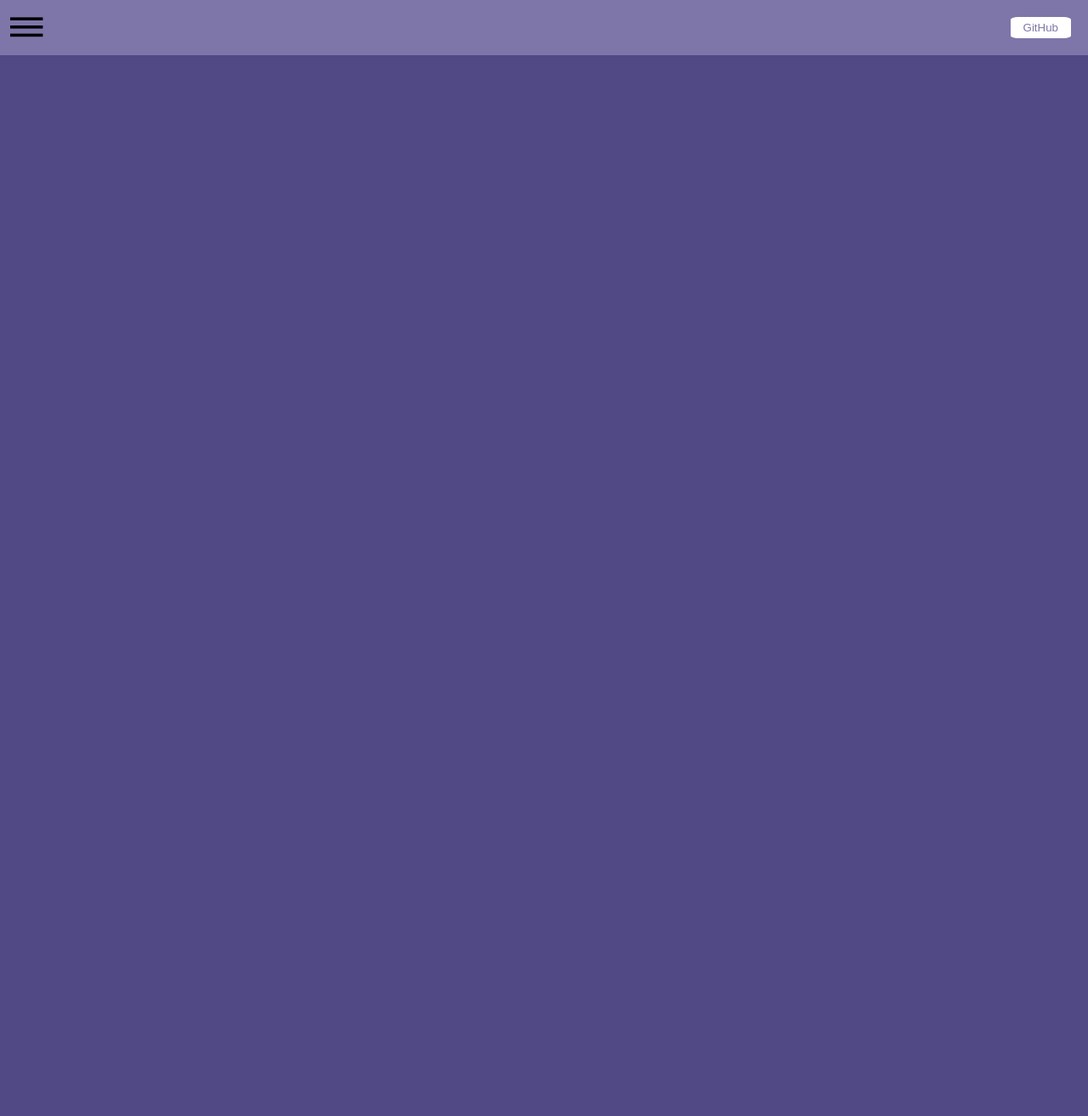
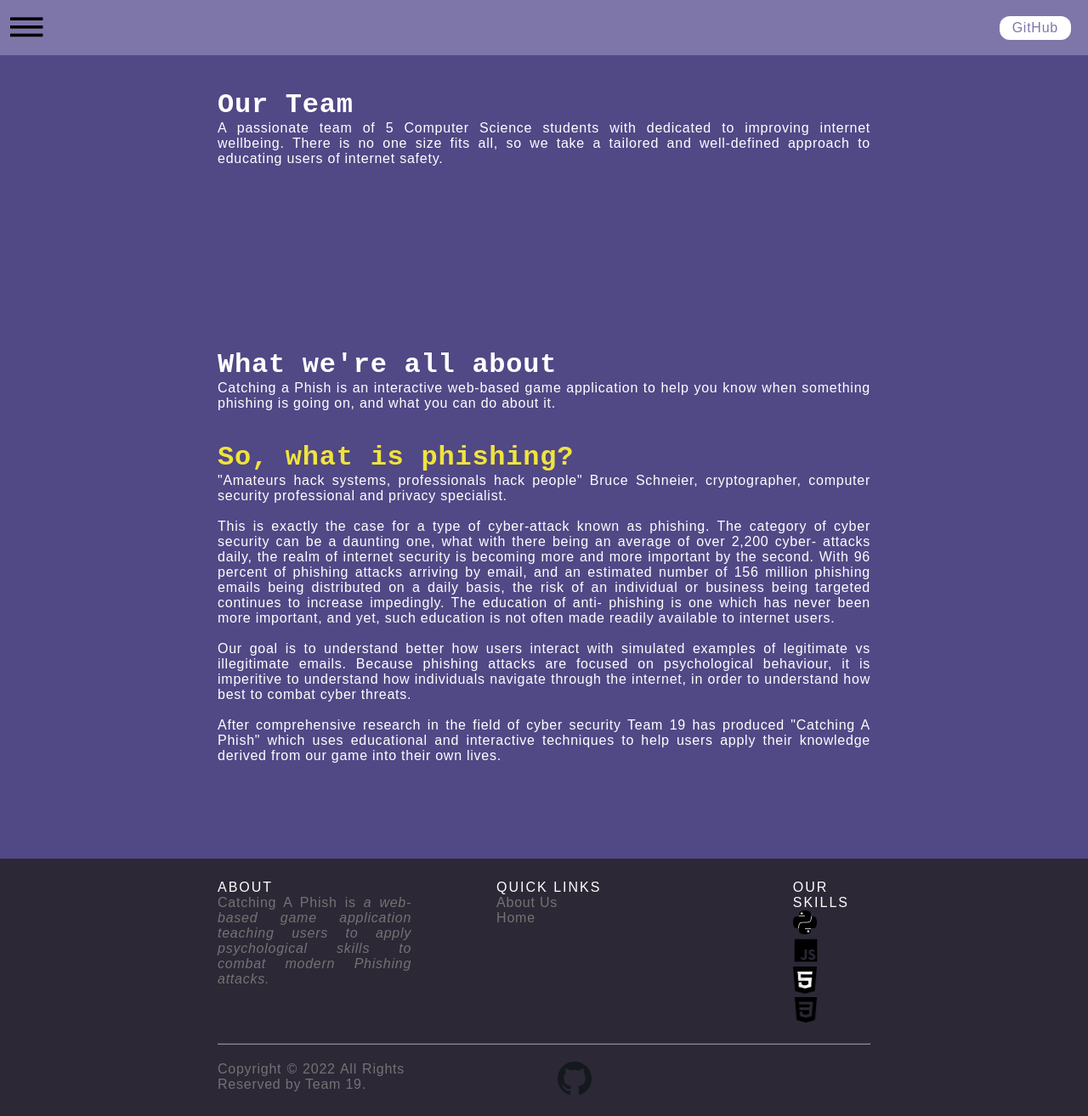
Before and after one commit to Jasvxxr-Singh/Catch-A-Phish-Web-app, a Flask app: page /about in a window 1280 px wide. Shown: the whole page at 85% size. Before the commit the page ends 65 px from the top, so only its background shows below. Run offline with Flask 2, Linux system fonts and the light colour scheme.

Commit message:
about page

```diff
--- a/src/about/about.py
+++ b/src/about/about.py
@@ -3,6 +3,16 @@ from flask import Blueprint, render_template
 about_blueprint = Blueprint('about_bp', __name__)
 @about_blueprint.route('/about', methods=['GET'])
 def about():
+    content_dict = {'So, what is phishing?':
+                        ["\"Amateurs hack systems, professionals hack people\" Bruce Schneier, cryptographer, computer security professional and privacy specialist.",
+                         "This is exactly the case for a type of cyber-attack known as phishing. The category of cyber security can be a daunting one, what with there being an average of over 2,200 cyber- attacks daily, the realm of internet security is becoming more and more important by the second. With 96 percent of phishing attacks arriving by email, and an estimated number of 156 million phishing emails being distributed on a daily basis, the risk of an individual or business being targeted continues to increase impedingly. The education of anti- phishing is one which has never been more important, and yet, such education is not often made readily available to internet users.",
+                         "Our goal is to understand better how users interact with simulated examples of legitimate vs illegitimate emails. Because phishing attacks are focused on psychological behaviour, it is imperitive to understand how individuals navigate through the internet, in order to understand how best to combat cyber threats.",
+                         "After comprehensive research in the field of cyber security Team 19 has produced \"Catching A Phish\" which uses educational and interactive techniques to help users apply their knowledge derived from our game into their own lives."],
+                    'Our Team': "A passionate team of 5 Computer Science students with dedicated to improving internet wellbeing. There is no one size fits all, so we take a tailored and well-defined approach to educating users of internet safety.",
+                    'What we\'re all about':
+                        ["Catching a Phish is an interactive web-based game application to help you know when something phishing is going on, and what you can do about it."],
+                    }
     return render_template(
         'about/about.html',
+        content_dict = content_dict
     )
--- a/src/static/css/main.css
+++ b/src/static/css/main.css
@@ -1,27 +1,29 @@
-@import url(https://fonts.googleapis.com/css?family=Montserrat:400,700);
-
 /* COLOURS
+#2C2836 - dark and dim purple
 #514886 - dark purple
 #7E76A9 - medium purple
-#D9D57C - yellow
+#2C2836 - dark grey (footer text)
+#D9D57C - dim yellow
+#F0E43C - bright yellow
 */
 
 /* MAIN STYLES */
 * {
   margin: 0;
   padding: 0;
-  color: blue;
   box-sizing: border-box;
   list-style: none;
   text-decoration: none;
-  font-family: 'Josefin Sans', sans-serif;
-  background-color: #514886;
+  font-family: sans-serif;
+  font-weight: 100;
+  letter-spacing: 0.2mm;
 }
 
 body,
 html {
   height: 100%;
   color: white;
+  background-color: #514886;
 }
 
 h1 {
@@ -39,21 +41,22 @@ h1 {
   height: 65px;
 }
 
-#header button {
-  margin-top: 20px;
+#header-button {
+  display: inline-block;
+  text-align: center;
+  z-index: 0;
+  margin-top: 19px;
   margin-right: 20px;
-  text-align: center;
   padding: 5px 15px;
-  border-radius: 12%;
+  border-radius: 12px;
   border: none;
   background-color: white;
   color: #7E76A9;
-  z-index: 0;
 }
 
-#header button:hover {
-  color: #D9D57C;
-  transition: 1000ms;
+#header-button:hover {
+  color: #F0E43C;
+  transition: 500ms;
 }
 
 
@@ -64,7 +67,6 @@ nav {
   height: 100%;
   position: absolute;
   overflow: auto;
-
   background: #7E76A9;
   top: 0;
   left: 0;
@@ -137,8 +139,8 @@ nav {
 }
 
 #nav-bar nav ul li a:hover {
-  color: #D9D57C;
-  transition: 1000ms;
+  color: #F0E43C;
+  transition: 500;
 }
 
 nav.show {
@@ -147,3 +149,101 @@ nav.show {
   box-shadow: 0 0 0 10000px rgba(0,0,0,.25);
   z-index: inherit;
 }
+
+
+/* ABOUT PAGE */
+#about-content {
+  margin-top: 40px;
+  margin-left: 20%;
+  margin-right: 20%;
+  margin-bottom: 40px;
+}
+
+#about-content-heading {
+  text-align: left;
+  font-family: "Courier New";
+}
+
+#about-content-text {
+  text-align: justify;
+}
+
+#about-content-images {
+  display: inline-block;
+  align-items: center;
+  align-content: center;
+  align-self: center;
+  height: auto;
+  margin: 30px auto 30px auto;
+  border-radius: 2px;
+}
+
+
+
+/* FOOTER */
+body #footer {
+  color: white;
+}
+
+body #footer div {
+  background-color: #2C2836;
+}
+
+#footer-content, #footer-particulars {
+  display: flex;
+  padding-top: 20px;
+  padding-bottom: 20px;
+  margin-left: 20%;
+  margin-right: 20%;
+}
+
+#footer-content h6 {
+  color: #fff;
+  font-size: 16px;
+  text-transform: uppercase;
+  margin-top: 5px;
+  letter-spacing: 2px
+}
+#footer-content p, a, ul, #footer-particulars p {
+  color:#737373;
+  text-decoration: none;
+}
+
+#footer-content a:hover {
+  color: #fff;
+  transition: 500ms;
+}
+
+#footer-content #footer-content-1 {
+  width: 50%;
+  float: left;
+  text-align: justify;
+}
+#footer-content #footer-content-2 {
+  width: 85%;
+  float: left;
+  padding-left: 100px;
+  padding-right: 50px;
+}
+#footer-content #footer-content-3 {
+  width: 20%;
+  float: left;
+}
+
+#footer-particulars #footer-particulars-1 {
+  width: 50%;
+  float: left;
+  text-align: justify;
+}
+#footer-particulars #footer-particulars-2 {
+  width: 50%;
+  padding-left: 400px;
+}
+
+#footer hr
+{
+  border-top-color:#bbb;
+  opacity: 0.5;
+  margin-left: 20%;
+  margin-right: 20%;
+}
--- a/src/templates/about/about.html
+++ b/src/templates/about/about.html
@@ -1,5 +1,32 @@
 {% extends 'layout.html' %} {% block content %}
 <main id="main">
-    <p>About page</p>
+    <div id="about-content">
+        <div>
+            <H1 id="about-content-heading">Our Team</H1>
+            <div id="our-team">
+                <p id="about-content-text">{{ content_dict['Our Team'] }}</p>
+                <br>
+                <img src="../../static/images/fish.gif">
+            </div>
+            <br>
+        </div>
+
+        <div>
+            <H1 id="about-content-heading">What we're all about</H1>
+            {% for item in content_dict['What we\'re all about'] %}
+                <p id="about-content-text">{{ item }}</p>
+            {% endfor %}
+            <br><br>
+        </div>
+
+        <div>
+            <H1 id="about-content-heading" style="color: #F0E43C;">So, what is phishing?</H1>
+            {% for item in content_dict['So, what is phishing?'] %}
+                <p id="about-content-text">{{ item }}</p>
+                <br>
+            {% endfor %}
+            <br><br><br>
+        </div>
+    </div>
 </main>
 {% endblock %}
--- /dev/null
+++ b/src/templates/footer.html
@@ -0,0 +1,49 @@
+<footer>
+
+    <div>
+        <div id="footer-content">
+            <div id="footer-content-1">
+                <h6>About</h6>
+                <p class="text-justify">Catching A Phish is<i> a web-based game application teaching users to apply psychological skills to combat modern Phishing attacks.</i></p>
+            </div>
+
+            <div id="footer-content-2">
+                <h6>Quick Links</h6>
+                <ul class="footer-links">
+                    <li><a href="{{ url_for('about_bp.about') }}">About Us</a></li>
+                    <li><a href="{{ url_for('home_bp.home') }}">Home</a></li>
+                </ul>
+            </div>
+
+            <div id="footer-content-3">
+                <h6>Our Skills</h6>
+                <ul>
+                    <li><img src="../static/images/logos/python_logo_bw.png" width="28" alt="Github logo"></li>
+                    <li><img src="../static/images/logos/js_logo.png" width="30" alt="Github logo"></li>
+                    <li><img src="../static/images/logos/html_logo.png" width="28" alt="Github logo"></li>
+                    <li><img src="../static/images/logos/css_logo.webp" width="30" alt="Github logo"></li>
+                </ul>
+            </div>
+
+            <br>
+        </div>
+
+
+    <hr>
+
+        <div id="footer-particulars">
+            <div>
+                <div id="footer-particulars-1">
+                    <p class="copyright-text">Copyright &copy; 2022 All Rights Reserved by Team 19.</p>
+                </div>
+
+                <div id="footer-particulars-2">
+                    <ul>
+                        <li><a href="https://github.com/uoa-compsci399-s1-2022/team19" target="_blank"><img src="../static/images/logos/github_logo.png" width="40" alt="Github logo"></a></li>
+                    </ul>
+                </div>
+            </div>
+        </div>
+    </div>
+
+</footer>
--- a/src/templates/header.html
+++ b/src/templates/header.html
@@ -1,3 +1,3 @@
 <header id="header">
-    <button onclick="location='https://github.com/uoa-compsci399-s1-2022/team19'" type="button">GitHub</button>
+    <a id="header-button" href="https://github.com/uoa-compsci399-s1-2022/team19" target="_blank">GitHub</a>
 </header>
--- a/src/templates/layout.html
+++ b/src/templates/layout.html
@@ -10,9 +10,18 @@
   <body>
     <div id="body">
       {% include 'navigation.html' %}
+
       <div id="content-2">
         {% include 'header.html' %}
+
+        <div id="container">
+          {% block content %} {% endblock %}
+        </div>
+
       </div>
+    </div>
+    <div id="footer">
+      {% include 'footer.html' %}
     </div>
   </body>
 
```
Also changed, not shown: src/static/images/fish.gif (added), src/static/images/giphy.gif (added), src/static/images/logos/css_logo.webp (added), src/static/images/logos/github_logo.png (added), src/static/images/logos/html_logo.png (added), src/static/images/logos/js_logo.png (added), src/static/images/logos/python_logo.png (added), src/static/images/logos/python_logo_bw.png (added).
